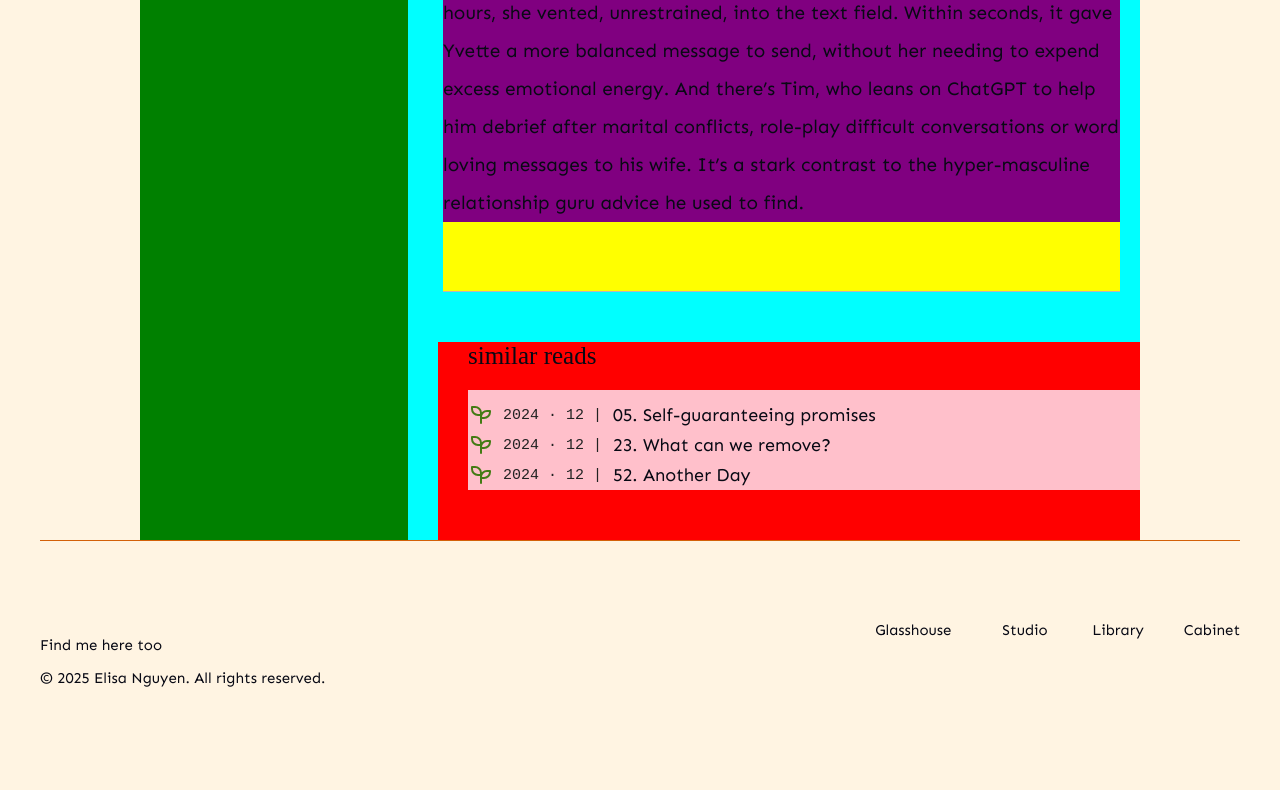
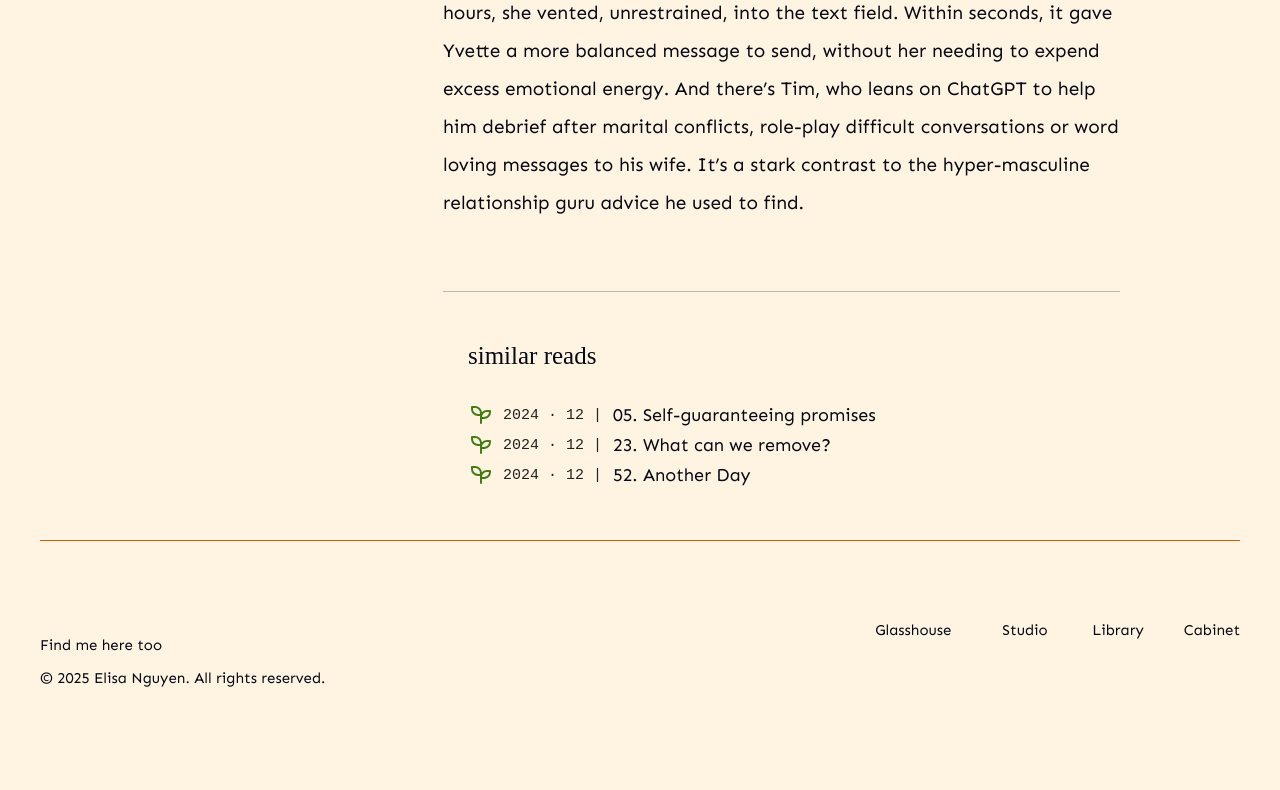
Before and after one commit to eqyng/Personal-Website, a plain HTML site: page gh-test-article.html in a window 1280 px wide. Shown: the part 1021-1811 px from the top of the page. Drawn offline with Linux system fonts and the light colour scheme; a web font is replaced by a local one.

Commit message:
test-article: Remove article debug colours

```diff
--- a/style.css
+++ b/style.css
@@ -815,11 +815,15 @@ p {
 }
 
 /* <<<<<<<<<<<<<<<<<< GLASSHOUSE TEST ARTICLE >>>>>>>>>>>>>>>>>> */
+.gh-main-container {
+    display: flex;
+    gap: 30px;
+}
+
 .gh-breadcrumb a, .gh-breadcrumb li, .gh-breadcrumb ul {
     color: #B7B7B7;
     list-style: none;
     margin: 0px;
-    background-color: pink;
 }
 
 .gh-breadcrumb li a:hover {
@@ -831,7 +835,6 @@ p {
     align-items: flex-start;
     padding-top: 50px;
     gap: 30px;
-    background-color: green;
 }
 
 .gh-toc { /*cursor*/
@@ -844,7 +847,6 @@ p {
     font-size: 1.1rem;
     position: sticky;
     top: 40px;
-    background-color: blue;
 }
 
 .gh-toc h5 { /*cursor*/
@@ -884,7 +886,6 @@ p {
 .gh-a-heading {
     margin: 0px;
     padding-left: 20px;
-    background-color: orange;
 }
 
 .gh-a-byline {
@@ -911,28 +912,18 @@ p {
     margin: 50px 20px 50px 5px;
     padding-bottom: 50px;
     border-bottom: 1px solid #B7B7B7;
-    background-color: yellow;
 }
 
 .gh-body p {
     line-height: 2;
     font-size: 19px;
-    background-color: purple;
 }
 
 .gh-article-similar {
     padding-left: 30px;
     padding-bottom: 50px;
-    background-color: red;
 }
 
 .gh-article-list {
     padding-top: 10px;
-    background-color: pink;
 }
-
-.gh-main-container {
-    display: flex;
-    gap: 30px;
-    background-color: cyan;
-}
```
